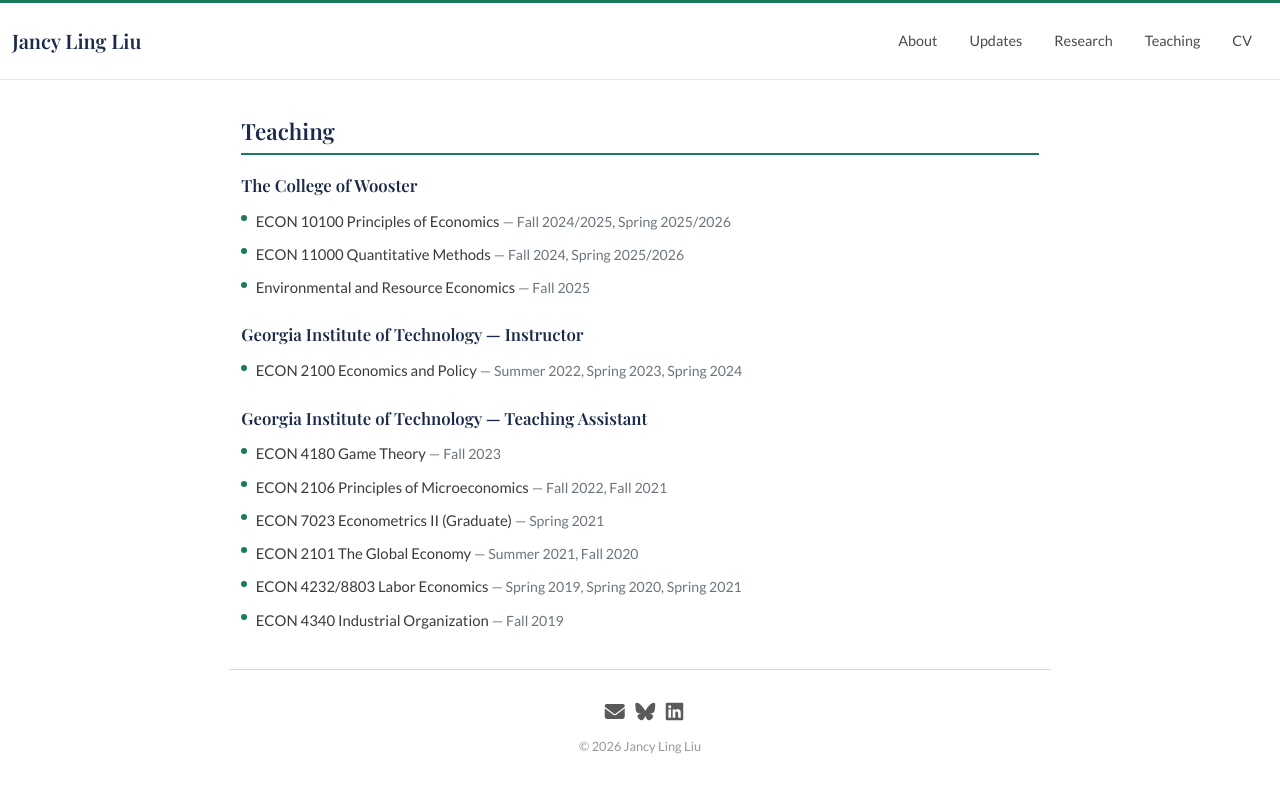
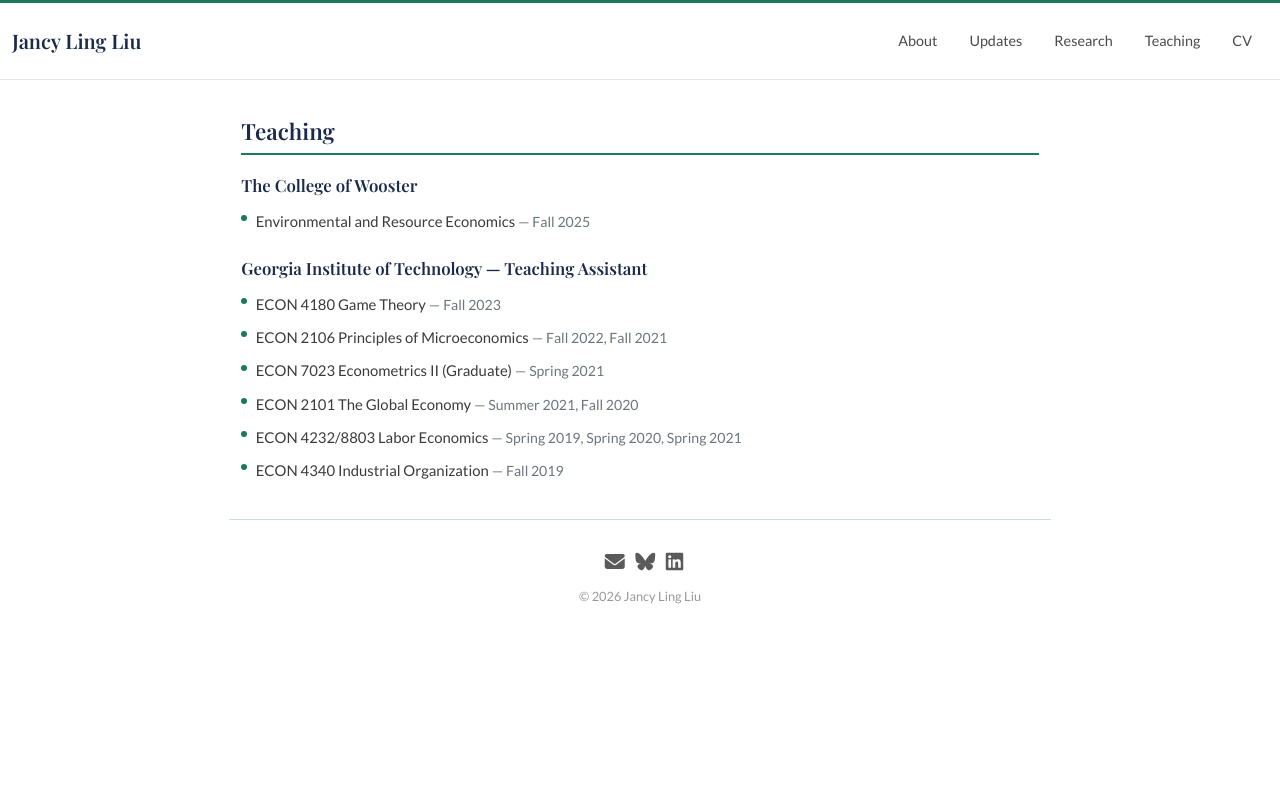
Before and after one commit to Jancyll/Jancyll.github.io, a Jekyll site: the page built from teaching.md, in a window 1280 px wide. Shown: the top 793 px of the page. Built offline with Jekyll 4.4.1, drawn with Linux system fonts in a browser that asks for light colours; some web fonts are replaced.

Commit message:
Update website

```diff
--- a/_data/courses.yml
+++ b/_data/courses.yml
@@ -1,14 +1,8 @@
 wooster_instructor:
-  - name: "ECON 10100 Principles of Economics"
-    term: "Fall 2024/2025, Spring 2025/2026"
-  - name: "ECON 11000 Quantitative Methods"
-    term: "Fall 2024, Spring 2025/2026"
   - name: "Environmental and Resource Economics"
     term: "Fall 2025"
 
-instructor:
-  - name: "ECON 2100 Economics and Policy"
-    term: "Summer 2022, Spring 2023, Spring 2024"
+instructor: []
 
 teaching_assistant:
   - name: "ECON 4180 Game Theory"
--- a/_layouts/teaching.html
+++ b/_layouts/teaching.html
@@ -5,24 +5,30 @@ layout: default
 <div class="container my-4">
   <h2 class="section-title">Teaching</h2>
 
+  {% if site.data.courses.wooster_instructor.size > 0 %}
   <div class="teaching-group">
     <h4 class="subsection-title">The College of Wooster</h4>
     {% for course in site.data.courses.wooster_instructor %}
       <div class="course-item">{{ course.name }} <span class="course-term">— {{ course.term }}</span></div>
     {% endfor %}
   </div>
+  {% endif %}
 
+  {% if site.data.courses.instructor.size > 0 %}
   <div class="teaching-group">
     <h4 class="subsection-title">Georgia Institute of Technology — Instructor</h4>
     {% for course in site.data.courses.instructor %}
       <div class="course-item">{{ course.name }} <span class="course-term">— {{ course.term }}</span></div>
     {% endfor %}
   </div>
+  {% endif %}
 
+  {% if site.data.courses.teaching_assistant.size > 0 %}
   <div class="teaching-group">
     <h4 class="subsection-title">Georgia Institute of Technology — Teaching Assistant</h4>
     {% for course in site.data.courses.teaching_assistant %}
       <div class="course-item">{{ course.name }} <span class="course-term">— {{ course.term }}</span></div>
     {% endfor %}
   </div>
+  {% endif %}
 </div>
```
